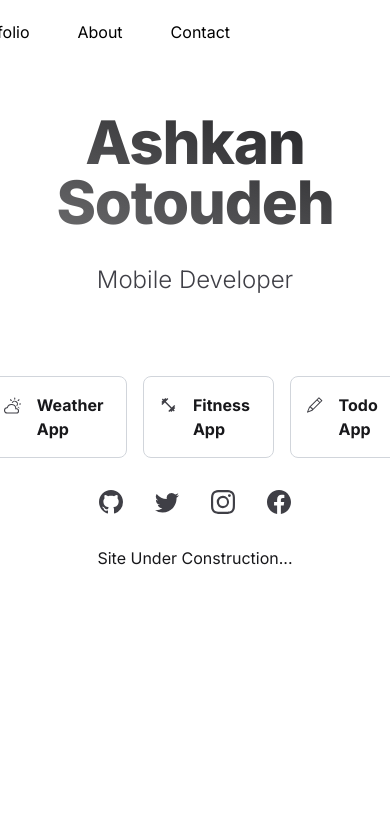
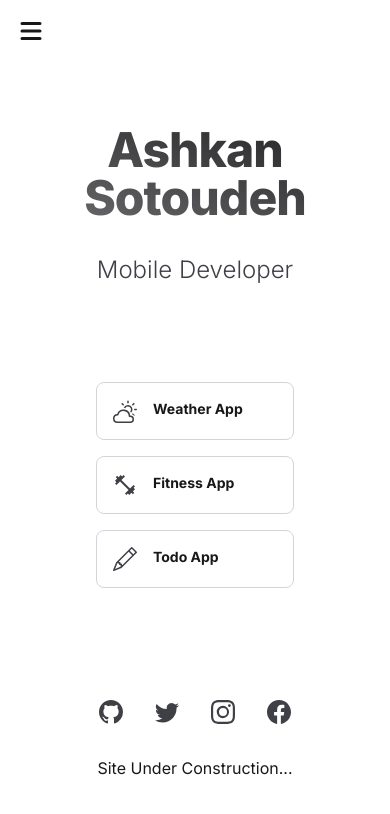
Before and after one commit to Cratis1831/my-website, a Next.js app: page / in a window 390 px wide. Shown: the top 814 px of the page. Built offline with nearby package versions, Linux system fonts and the light colour scheme.

Commit message:
update responsiveness

```diff
--- a/app/layout.js
+++ b/app/layout.js
@@ -1,6 +1,7 @@
-import Link from "next/link";
+import React from "react";
 import "./globals.css";
 import { Inter } from "next/font/google";
+import Nav from "@/components/Nav";
 
 const inter = Inter({ subsets: ["latin"] });
 
@@ -13,14 +14,7 @@ export default function RootLayout({ children }) {
   return (
     <html lang="en">
       <body className={inter.className}>
-        <nav className="sticky top-0 z-30 w-full backdrop-blur duration-1000 bg-zinc-100/0">
-          <div className="flex items-center justify-end h-16 md:h-20 pr-40 gap-12">
-            <Link href="/">Home</Link>
-            <Link href="/">Portfolio</Link>
-            <Link href="/">About</Link>
-            <Link href="/">Contact</Link>
-          </div>
-        </nav>
+        <Nav />
         {children}
       </body>
     </html>
--- a/app/page.js
+++ b/app/page.js
@@ -14,9 +14,9 @@ import { MdFitnessCenter } from "react-icons/md";
 import React from "react";
 export default function Home() {
   return (
-    <main className="bg-white text-zinc-900">
+    <main className="bg-white text-zinc-900 p-4">
       <div className="items-center justify-center mt-8">
-        <h1 className="text-center font-extrabold tracking-[-0.02em] py-4 text-6xl lg:text-8xl text-transparent bg-clip-text bg-gradient-to-tr from-zinc-900/60 to-zinc-900">
+        <h1 className="text-center font-extrabold tracking-[-0.02em] py-4 text-5xl md:text-6xl lg:text-8xl text-transparent bg-clip-text bg-gradient-to-tr from-zinc-900/60 to-zinc-900">
           Ashkan Sotoudeh
         </h1>
 
@@ -26,32 +26,32 @@ export default function Home() {
           </p>
         </div>
 
-        <div className="flex items-center justify-center gap-4 pt-20">
-          <div className=" transition hover:scale-105 ease-in-out duration-200 cursor-pointer break-inside-avoid rounded-lg border border-gray-300 bg-white/20 bg-clip-padding p-4 backdrop-blur-lg backdrop-filter md:w-[300px] w-full h-fit">
+        <div className="md:flex items-center justify-center mt-4 p-20 md:gap-4 md:pt-20 space-y-4 md:space-y-0">
+          <div className=" transition hover:scale-105 ease-in-out duration-200 cursor-pointer rounded-lg border border-gray-300 bg-white/20 bg-clip-padding p-4 backdrop-blur-lg backdrop-filter md:w-[300px] w-full h-fit">
             <div className="flex items-start justify-start gap-4">
               <BsCloudSun
-                className="text-4xl text-zinc-700 hover:text-zinc-900"
+                className="text-zinc-700 hover:text-zinc-900"
                 size={24}
               />
-              <p className="font-bold">Weather App</p>
+              <p className="font-bold text-sm md:text-lg">Weather App</p>
             </div>
           </div>
-          <div className=" transition hover:scale-105 ease-in-out duration-200 cursor-pointer break-inside-avoid rounded-lg border border-gray-300 bg-white/20 bg-clip-padding p-4 backdrop-blur-lg backdrop-filter md:w-[300px] w-full h-fit">
+          <div className=" transition hover:scale-105 ease-in-out duration-200 cursor-pointer rounded-lg border border-gray-300 bg-white/20 bg-clip-padding p-4 backdrop-blur-lg backdrop-filter md:w-[300px] w-full h-fit">
             <div className="flex items-start justify-start gap-4">
               <MdFitnessCenter
-                className="text-4xl text-zinc-700 hover:text-zinc-900"
+                className="text-zinc-700 hover:text-zinc-900"
                 size={24}
               />
-              <p className="font-bold">Fitness App</p>
+              <p className="font-bold text-sm md:text-lg">Fitness App</p>
             </div>
           </div>
-          <div className=" transition hover:scale-105 ease-in-out duration-200 cursor-pointer break-inside-avoid rounded-lg border border-gray-300 bg-white/20 bg-clip-padding p-4 backdrop-blur-lg backdrop-filter md:w-[300px] w-full h-fit">
+          <div className=" transition hover:scale-105 ease-in-out duration-200 cursor-pointer rounded-lg border border-gray-300 bg-white/20 bg-clip-padding p-4 backdrop-blur-lg backdrop-filter md:w-[300px] w-full h-fit">
             <div className="flex items-start justify-start gap-4">
               <BsPencil
-                className="text-4xl text-zinc-700 hover:text-zinc-900"
+                className="text-zinc-700 hover:text-zinc-900"
                 size={24}
               />
-              <p className="font-bold">Todo App</p>
+              <p className="font-bold text-sm md:text-lg">Todo App</p>
             </div>
           </div>
         </div>
--- /dev/null
+++ b/components/Nav.js
@@ -0,0 +1,37 @@
+"use client";
+import Link from "next/link";
+import React, { useState } from "react";
+import { HiMenu } from "react-icons/hi";
+import { MdSafetyDivider } from "react-icons/md";
+
+const Nav = () => {
+  const [showMenu, setShowMenu] = useState(false);
+  return (
+    <nav className="sticky top-0 z-30 w-full backdrop-blur duration-1000 bg-zinc-100/0">
+      <div className="hidden md:flex md:items-center md:justify-end md:h-20 md:pr-40 md:gap-12">
+        <Link href="/">Home</Link>
+        <Link href="/">Portfolio</Link>
+        <Link href="/">About</Link>
+        <Link href="/">Contact</Link>
+      </div>
+      <div className="md:hidden p-4">
+        <HiMenu
+          size={30}
+          className="text-zinc-900"
+          onClick={() => setShowMenu(!showMenu)}
+        />
+        {showMenu && (
+          <div className="flex flex-col items-center justify-center gap-4 text-xl">
+            <Link href="/">Home</Link>
+            <Link href="/">Portfolio</Link>
+            <Link href="/">About</Link>
+            <Link href="/">Contact</Link>
+            <hr className="text-zinc-900 w-2/3" />
+          </div>
+        )}
+      </div>
+    </nav>
+  );
+};
+
+export default Nav;
```
